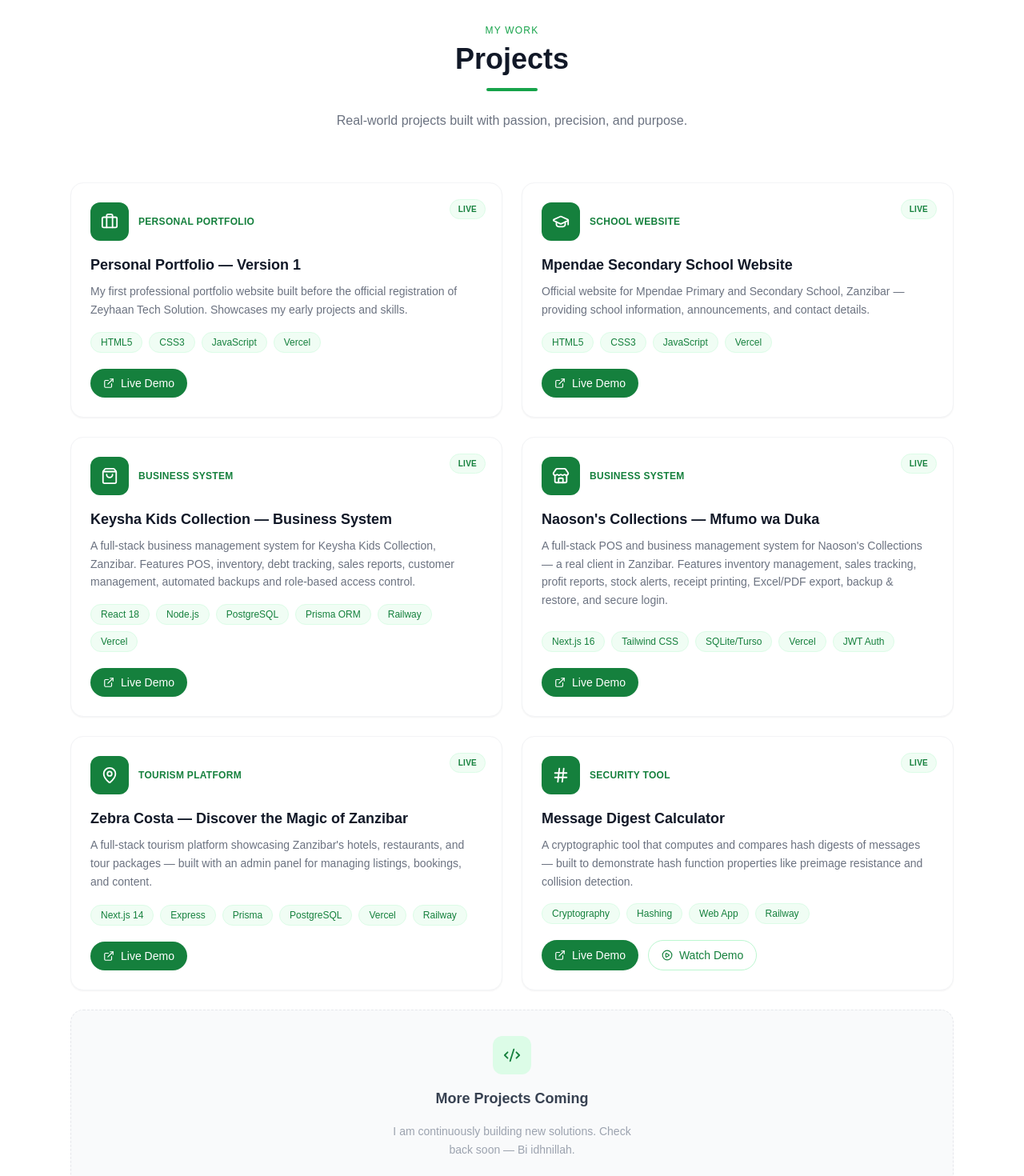
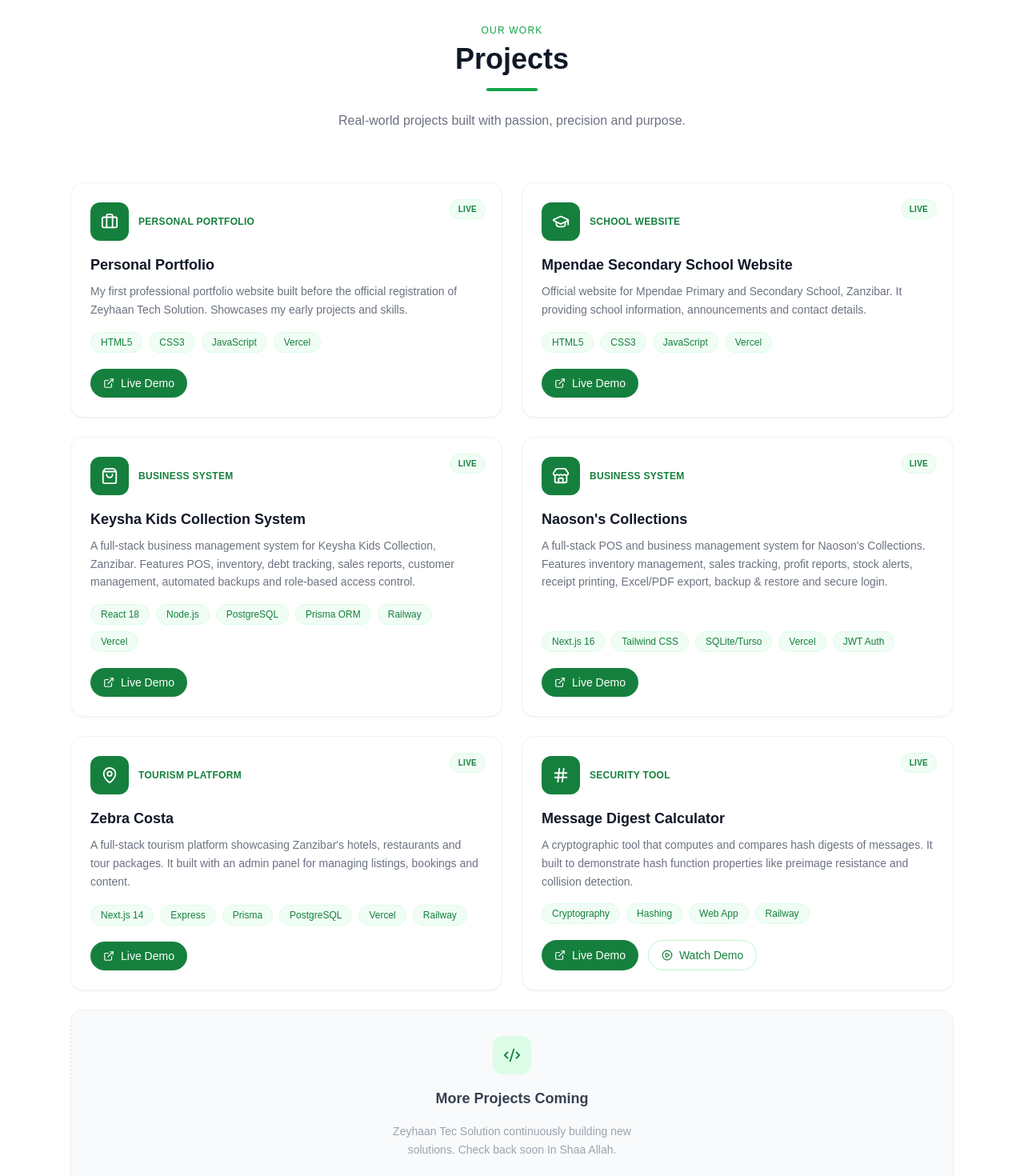
Before and after one commit to zeytham/zeyhaan-portfolio, a Next.js app: page / in a window 1280 px wide. Shown: the part 3400-4870 px from the top of the page at 80% size. Built offline with nearby package versions, Linux system fonts and the light colour scheme.

Commit message:
Refactor project titles and descriptions in Projects.jsx
Updated project titles and descriptions for clarity and consistency. Adjusted text in the Projects component to enhance readability.

```diff
--- a/components/Projects.jsx
+++ b/components/Projects.jsx
@@ -16,7 +16,7 @@ const projects = [
   {
     icon: Briefcase,
     category: "Personal Portfolio",
-    title: "Personal Portfolio — Version 1",
+    title: "Personal Portfolio",
     description:
       "My first professional portfolio website built before the official registration of Zeyhaan Tech Solution. Showcases my early projects and skills.",
     tags: ["HTML5", "CSS3", "JavaScript", "Vercel"],
@@ -28,7 +28,7 @@ const projects = [
     category: "School Website",
     title: "Mpendae Secondary School Website",
     description:
-      "Official website for Mpendae Primary and Secondary School, Zanzibar — providing school information, announcements, and contact details.",
+      "Official website for Mpendae Primary and Secondary School, Zanzibar. It providing school information, announcements and contact details.",
     tags: ["HTML5", "CSS3", "JavaScript", "Vercel"],
     liveUrl: "https://mpendae-secondary-school.vercel.app/",
     status: "Live",
@@ -36,7 +36,7 @@ const projects = [
   {
     icon: ShoppingBag,
     category: "Business System",
-    title: "Keysha Kids Collection — Business System",
+    title: "Keysha Kids Collection System",
     description:
       "A full-stack business management system for Keysha Kids Collection, Zanzibar. Features POS, inventory, debt tracking, sales reports, customer management, automated backups and role-based access control.",
     tags: ["React 18", "Node.js", "PostgreSQL", "Prisma ORM", "Railway", "Vercel"],
@@ -46,9 +46,9 @@ const projects = [
   {
     icon: Store,
     category: "Business System",
-    title: "Naoson's Collections — Mfumo wa Duka",
+    title: "Naoson's Collections",
     description:
-      "A full-stack POS and business management system for Naoson's Collections — a real client in Zanzibar. Features inventory management, sales tracking, profit reports, stock alerts, receipt printing, Excel/PDF export, backup & restore, and secure login.",
+      "A full-stack POS and business management system for Naoson's Collections. Features inventory management, sales tracking, profit reports, stock alerts, receipt printing, Excel/PDF export, backup & restore and secure login.",
     tags: ["Next.js 16", "Tailwind CSS", "SQLite/Turso", "Vercel", "JWT Auth"],
     liveUrl: "https://naoson.vercel.app/",
     status: "Live",
@@ -56,9 +56,9 @@ const projects = [
   {
     icon: MapPin,
     category: "Tourism Platform",
-    title: "Zebra Costa — Discover the Magic of Zanzibar",
+    title: "Zebra Costa",
     description:
-      "A full-stack tourism platform showcasing Zanzibar's hotels, restaurants, and tour packages — built with an admin panel for managing listings, bookings, and content.",
+      "A full-stack tourism platform showcasing Zanzibar's hotels, restaurants and tour packages. It built with an admin panel for managing listings, bookings and content.",
     tags: ["Next.js 14", "Express", "Prisma", "PostgreSQL", "Vercel", "Railway"],
     liveUrl: "https://tanzania-tourism-platform.vercel.app/",
     status: "Live",
@@ -68,7 +68,7 @@ const projects = [
     category: "Security Tool",
     title: "Message Digest Calculator",
     description:
-      "A cryptographic tool that computes and compares hash digests of messages — built to demonstrate hash function properties like preimage resistance and collision detection.",
+      "A cryptographic tool that computes and compares hash digests of messages. It built to demonstrate hash function properties like preimage resistance and collision detection.",
     tags: ["Cryptography", "Hashing", "Web App", "Railway"],
     liveUrl: "https://message-digest-calculator-production.up.railway.app/",
     videoUrl: "https://youtu.be/f0RCJNSpoYE",
@@ -89,11 +89,11 @@ export default function Projects() {
           transition={{ duration: 0.6 }}
           className="text-center mb-16"
         >
-          <p className="text-xs text-green-600 tracking-widest uppercase font-medium mb-2">My Work</p>
+          <p className="text-xs text-green-600 tracking-widest uppercase font-medium mb-2">Our Work</p>
           <h2 className="text-4xl font-bold text-gray-900 mb-4">Projects</h2>
           <div className="w-16 h-1 bg-green-600 mx-auto rounded-full" />
           <p className="text-gray-500 mt-6 max-w-xl mx-auto leading-relaxed">
-            Real-world projects built with passion, precision, and purpose.
+            Real-world projects built with passion, precision and purpose.
           </p>
         </motion.div>
 
@@ -186,7 +186,7 @@ export default function Projects() {
             </div>
             <h3 className="text-lg font-semibold text-gray-700">More Projects Coming</h3>
             <p className="text-sm text-gray-400 leading-relaxed max-w-xs">
-              I am continuously building new solutions. Check back soon — Bi idhnillah.
+               Zeyhaan Tec Solution  continuously building new solutions. Check back soon In Shaa Allah.
             </p>
           </motion.div>
 
```
